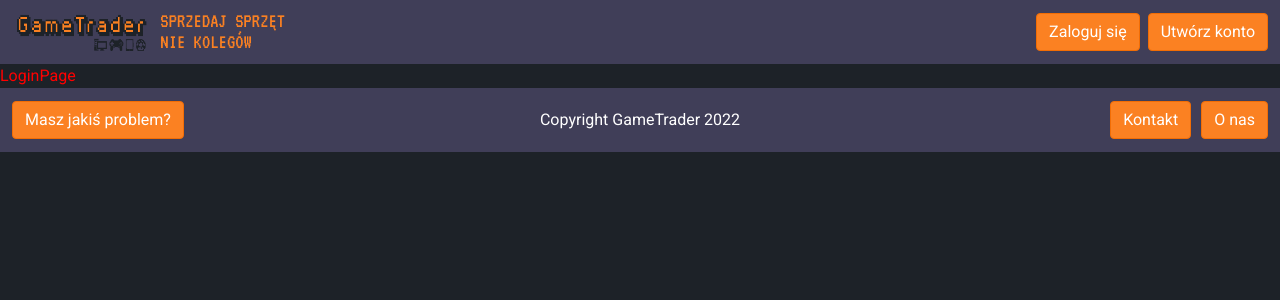
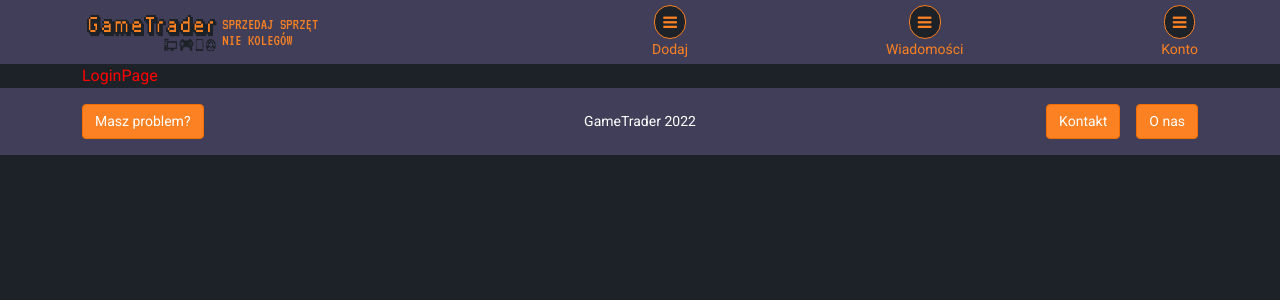
Before and after one commit to gametrader/gametrader-frontend, a React (Create React App) app: page /login in a window 1280 px wide. Shown: the top 300 px of the page. Built offline with nearby package versions, Linux system fonts and the light colour scheme.

Commit message:
GAMETRADER-77: Added rwd footer/header.

```diff
--- a/public/index.html
+++ b/public/index.html
@@ -25,6 +25,8 @@
       Learn how to configure a non-root public URL by running `npm run build`.
     -->
     <title>Gametrader</title>
+
+    <link rel="stylesheet" href="https://cdnjs.cloudflare.com/ajax/libs/font-awesome/4.7.0/css/font-awesome.min.css">
   </head>
   <body>
     <noscript>You need to enable JavaScript to run this app.</noscript>
--- a/src/App.scss
+++ b/src/App.scss
@@ -38,6 +38,7 @@ html, body, #root {
   margin: 0;
   height: 100%;
   width: 100%;
+  font-size: 16px;
 }
 
 .gt-main {
--- a/src/App.tsx
+++ b/src/App.tsx
@@ -12,11 +12,13 @@ function App() {
         <Router>
             <div className='gt-main'>
                 <Header/>
+                    <div className={"container"}>
                     <Routes>
                         <Route path='/' element={<HomePage />} />
                         <Route path='/register' element={<RegisterPage />} />
                         <Route path='/login' element={<LoginPage />} />
                     </Routes>
+                    </div>
                 <Footer />
             </div>
         </Router>
--- a/src/components/footer/Footer.module.scss
+++ b/src/components/footer/Footer.module.scss
@@ -1,34 +1,114 @@
-.footer {
+.gtFooter {
+  height: 100%;
   min-height: 60px;
-  height: 8vh;
   background-color: var(--gt-secondary);
+  display: flex;
+  align-items: center;
 }
 
-.container {
+.footerWrapper {
   height: 100%;
   width: 100%;
-  display: flex;
-  align-items: center;
-  justify-content: space-between;
-  padding: 0.75rem
 }
 
-.leftSection{
-  width: 25%;
+.footer{
+  height: 100%;
+  display: flex;
+  justify-content: space-between;
+  align-items: center;
+  row-gap: 1rem;
+  padding-top: 1rem;
+  padding-bottom: 1rem;
 }
 
-.centerSection{
-  width:100%;
-  text-align: center;
+.footer .leftSection{
+  display: flex;
+  justify-content: center;
 }
 
-.centerSection p{
-  margin-bottom: 0;
+.footer .centerSection{
+  width:100%;
+  display: flex;
+  justify-content: center;
+  order: 1;
 }
 
-.rightSection{
-  width:25%;
+.footer .centerSection p{
+  margin: 0;
+}
+
+.footer .xd .rightSection{
   display: flex;
-  column-gap: 10px;
-  justify-content: right;
+  justify-content: space-between;
+
+  column-gap: 1rem;
+  row-gap: 1rem;
 }
+.footer .xd .rightSection button{
+
+}
+
+.footer button{
+  width: 100%;
+}
+.xd{
+  display: flex;
+  justify-content: center;
+  column-gap: 1rem;
+}
+
+@media (min-width: 576px) {
+  .footer{
+    font-size: 0.875rem;
+  }
+  .footer .xd{
+    justify-content: right;
+  }
+  .footer button{
+    font-size: 0.875rem;
+    width: auto;
+    order: 0;
+  }
+  .footer .leftSection{
+    justify-content: left;
+  }
+  .footer .centerSection{
+    width: auto;
+    order: 0;
+  }
+}
+
+
+@media (min-width: 768px) {
+
+  .footer .leftSection{
+    justify-content: left;
+  }
+  .footer .xd{
+    justify-content: right;
+  }
+
+  .footer .centerSection{
+    width: auto;
+    order: 0;
+  }
+}
+
+
+@media (min-width: 992px) {
+  .footer button{
+    width: auto;
+  }
+  .footer .leftSection{
+    justify-content: left;
+  }
+
+  .footer .xd .rightSection button{
+
+  }
+
+  .footer .centerSection{
+    width: auto;
+    order: 0;
+  }
+}
--- a/src/components/footer/Footer.tsx
+++ b/src/components/footer/Footer.tsx
@@ -1,29 +1,33 @@
 import React from 'react';
 import styles from "../footer/Footer.module.scss";
 import {useNavigate} from "react-router-dom";
+import logo from "../../assets/gametrader-logo-version-1.png";
 
 
 const Footer = () => {
     const navigate = useNavigate();
     return (
-        <div className={styles.footer}>
-            <div className={styles.container + " gt-margin-container"}>
-                <div className={styles.leftSection}>
+        <footer className={"" + styles.gtFooter}>
+            <div className={"container " + styles.footerWrapper}>
+                <div className={"row " + styles.footer}>
+                    <div className={"col-xs col-sm-4 col-md-4 col-lg-4 col-xl-4 " + styles.leftSection}>
                         <button type="button" className={styles.button + " btn gt-btn-primary"}
                                 onClick={() => navigate('/Help')}>
-                        Masz jakiś problem?
+                            Masz problem?
                         </button>
                     </div>
 
-                <div className={styles.centerSection}>
-                    <p className={styles.copyright}>Copyright GameTrader 2022</p>
+                    <div className={"col-xs col-sm-4 col-md-4 col-lg-4 col-xl-4 " + styles.centerSection}>
+                        <p className={styles.copyright}>GameTrader 2022</p>
                     </div>
-
+                    <div className={"col-xs col-sm-4 col-md-4 col-lg-4 col-xl-4 " + styles.xd}>
                         <div className={styles.rightSection}>
                             <button type="button" className={styles.button + " btn gt-btn-primary"}
                                     onClick={() => navigate('/Contact')}>
                                 Kontakt
                             </button>
+                        </div>
+                        <div className={styles.rightSection}>
                             <button type="button" className={styles.button + " btn gt-btn-primary"}
                                     onClick={() => navigate('/AboutUs')}>
                                 O nas
@@ -31,6 +35,38 @@ const Footer = () => {
                         </div>
                     </div>
                 </div>
+            </div>
+        </footer>
+    // <nav className={'navbar sticky-top ' + styles.gtHeader}>
+    //     <div className={'container ' + styles.headerWrapper}>
+    //
+    //         <div className={"row " + styles.header}>
+    //
+    //             <div className={"col-xs col-sm-7 col-md-7 col-lg-6 col-xl-4 " + styles.leftSection}>
+    //                 <img className={"" + styles.logo} src={logo} onClick={ () => navigate('/')}  alt="App logo"/>
+    //                 <p className={"" + styles.motto + " gt-vt-font"}>SPRZEDAJ SPRZĘT<br></br>NIE KOLEGÓW</p>
+    //             </div>
+    //
+    //             <ul className={"col-xs col-sm-5 col-md-5 col-lg-4 col-xl-4 " + styles.rightSection}>
+    //                 {/* Add aditional buttons here if you want them to the left side */}
+    //                 {/*Być może tę ikonę powinniśmy umieścić w <button></button> bez styli*/}
+    //                 <li onClick={ () => navigate('/')}>
+    //                     <i className={"fa fa-bars"}/>
+    //                     <a>Dodaj</a>
+    //                 </li>
+    //                 <li onClick={ () => navigate('/')}>
+    //                     <i className={"fa fa-bars"}/>
+    //                     <a>Wiadomości</a>
+    //                 </li>
+    //                 <li onClick={ () => navigate('/')}>
+    //                     <i className={"fa fa-bars"}/>
+    //                     <a>Konto</a>
+    //                 </li>
+    //             </ul>
+    //
+    //         </div>
+    //     </div>
+    // </nav>
     );
 }
 
--- a/src/components/header/Header.module.scss
+++ b/src/components/header/Header.module.scss
@@ -4,15 +4,21 @@
   background-color: var(--gt-secondary);
 }
 
-.logoContainerWrapper {
+.headerWrapper {
   height: 100%;
 }
 
-.logoContainer {
+.header{
+  height: 100%;
+  width:100vw;
+  display: flex;
+  justify-content: space-between;
+}
+
+.leftSection{
   height: 100%;
   display: flex;
   align-items: center;
-  column-gap: 8px;
 }
 
 .logo{
@@ -21,12 +27,48 @@
 
 .motto{
   color: var(--gt-primary);
-  margin-bottom: 0;
-  line-height: 1.3rem;
-  font-size: 1.3rem;
+  margin: 0 0 0 0;
+  line-height: 1rem;
+  font-size: 1rem;
 }
 
 .rightSection{
+  height: 100%;
+  width: 100%;
   display: flex;
-  column-gap: 8px;
+  justify-content: space-between;
+  align-items: center;
 }
+
+@media (max-width: 575px) {
+  .gtHeader{
+    margin-bottom: 4.5rem;
+  }
+  .leftSection{
+    justify-content: center;
+  }
+  .rightSection{
+    padding-top: 2rem;
+  }
+}
+
+.rightSection li{
+  display: flex;
+  flex-direction: column;
+  align-items: center;
+  color: var(--gt-primary);
+  cursor: pointer;
+}
+
+.rightSection li i{
+  padding: 8px;
+  border-radius: 26px;
+  border: solid 1px var(--gt-primary);
+  background-color: var(--gt-background);
+}
+
+.rightSection li a{
+  text-decoration: none;
+  color: var(--gt-primary);
+  font-size: 0.875rem;
+}
--- a/src/components/header/Header.tsx
+++ b/src/components/header/Header.tsx
@@ -6,25 +6,36 @@ import styles from "../header/Header.module.scss";
 const Header = () => {
     const navigate = useNavigate();
     return (
-        <nav className={'navbar sticky-top ' + styles.gtHeader}>
-            <div className={'container-fluid ' + styles.logoContainerWrapper}>
-                <div className={styles.logoContainer} onClick={ () => navigate('/') }>
-                    <img className={styles.logo} src={logo} alt="App logo"/>
-                    <p className={styles.motto + " gt-vt-font"}>SPRZEDAJ SPRZĘT<br></br>NIE KOLEGÓW</p>
-                </div>
-                <div className= {styles.rightSection}>
-                    {/* Add aditional buttons here if you want them to the left side */}
-                    <button type="button" className={styles.button + " btn gt-btn-primary"}
-                            onClick={() => navigate('/login')}>
-                            Zaloguj się
-                    </button>
-                    <button type="button" className={styles.button + " btn gt-btn-primary"}
-                            onClick={() => navigate('/register')}>
-                            Utwórz konto
-                    </button>
+        <header className={'navbar sticky-top ' + styles.gtHeader}>
+            <div className={'container ' + styles.headerWrapper}>
+
+                <div className={"row " + styles.header}>
+
+                    <div className={"col-xs col-sm-7 col-md-7 col-lg-6 col-xl-6 " + styles.leftSection}>
+                        <img className={"" + styles.logo} src={logo} onClick={ () => navigate('/')}  alt="App logo"/>
+                        <p className={"" + styles.motto + " gt-vt-font"}>SPRZEDAJ SPRZĘT<br></br>NIE KOLEGÓW</p>
+                    </div>
+
+                    <ul className={"col-xs col-sm-5 col-md-5 col-lg-6 col-xl-6 " + styles.rightSection}>
+                        {/* Add aditional buttons here if you want them to the left side */}
+                        {/*Być może tę ikonę powinniśmy umieścić w <button></button> bez styli*/}
+                        <li onClick={ () => navigate('/')}>
+                            <i className={"fa fa-bars"}/>
+                            <a>Dodaj</a>
+                        </li>
+                        <li onClick={ () => navigate('/')}>
+                            <i className={"fa fa-bars"}/>
+                            <a>Wiadomości</a>
+                        </li>
+                        <li onClick={ () => navigate('/')}>
+                            <i className={"fa fa-bars"}/>
+                            <a>Konto</a>
+                        </li>
+                    </ul>
+
                 </div>
             </div>
-        </nav>
+        </header>
     );
 }
 
```
Lines whose indentation alone changed are shown as unchanged.
